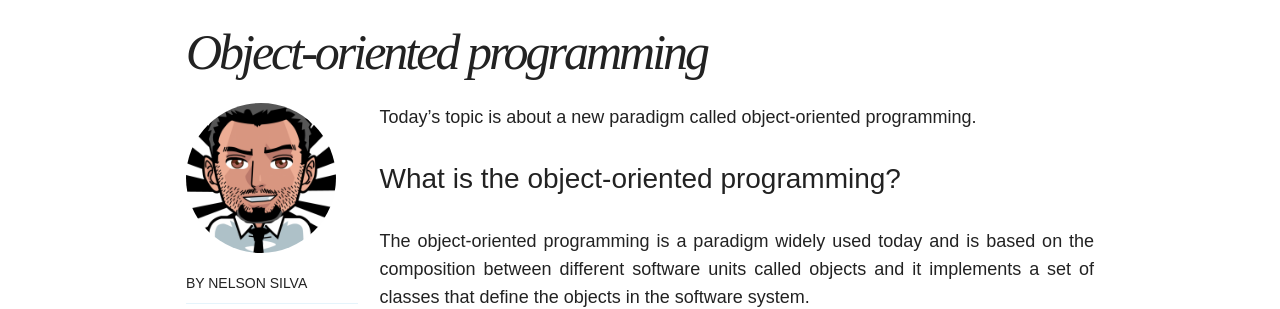
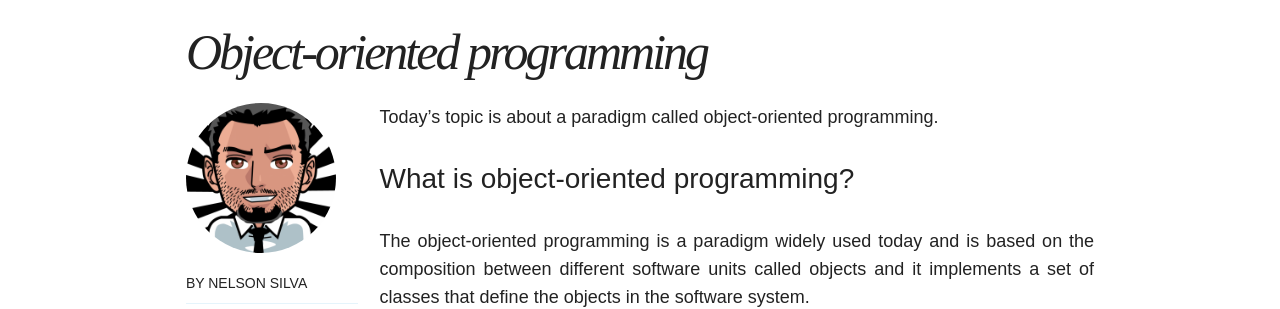
Before and after one commit to dnelsonsilvav/caffeinealgorithm.github.io, a Jekyll site: the page built from _posts/2016-05-02-object-oriented-programming.md, in a window 1280 px wide. Shown: the part 428-737 px from the top of the page. Built offline with Jekyll 4.4.1, drawn with Linux system fonts in a browser that asks for light colours; comment, search, counter and statistics services are not loaded.

Commit message:
[_posts/2016-05-02-object-oriented-programming.md] Update

```diff
--- a/_posts/2016-05-02-object-oriented-programming.md
+++ b/_posts/2016-05-02-object-oriented-programming.md
@@ -4,9 +4,9 @@ title: 'Object-oriented programming'
 date: 2016-05-02
 ---
 
-Today's topic is about a new paradigm called object-oriented programming.
+Today's topic is about a paradigm called object-oriented programming.
 
-### What is the object-oriented programming?
+### What is object-oriented programming?
 
 The object-oriented programming is a paradigm widely used today and is based on the composition between different software units called objects and it implements a set of classes that define the objects in the software system.
 
```
